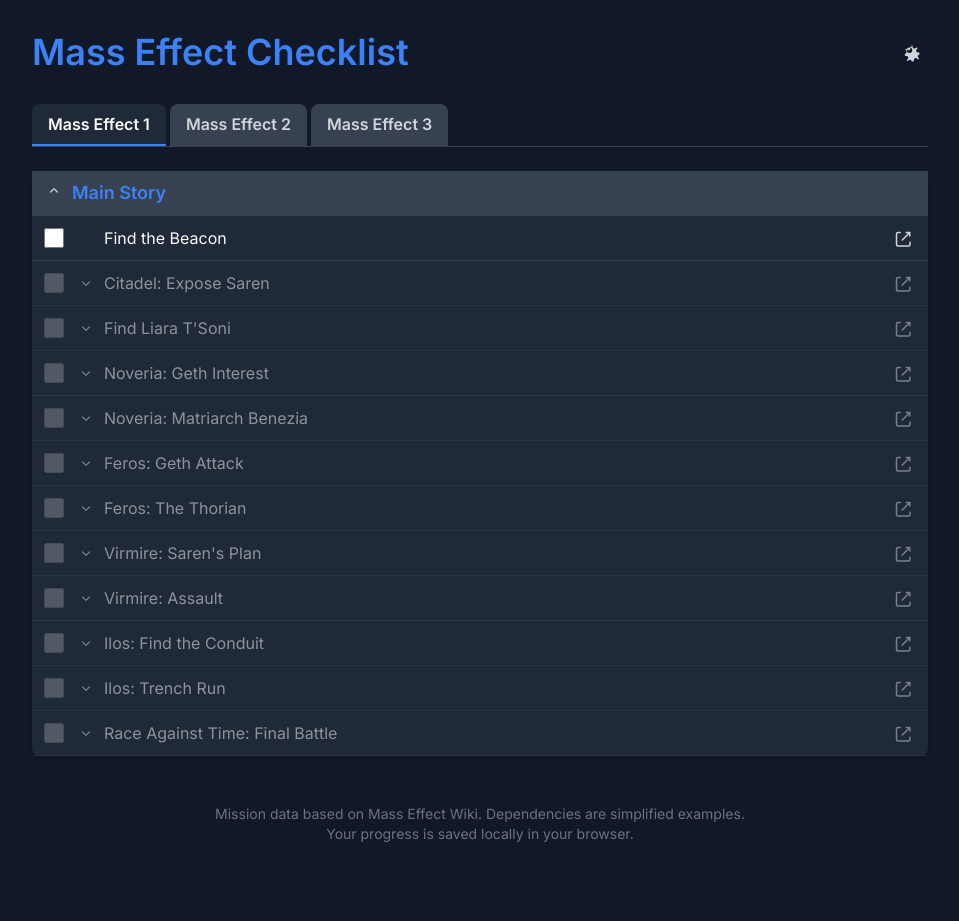
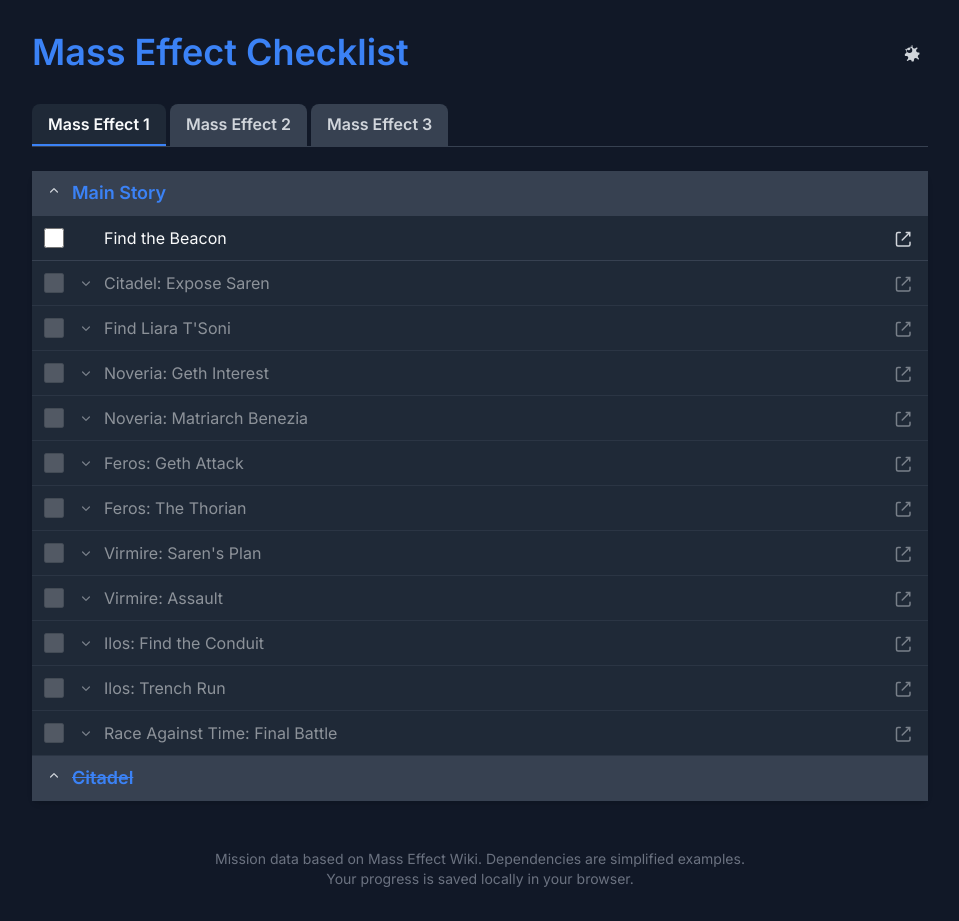
Before and after one commit to vlabensky/mass-effect-checklist, a Next.js app: page / in a window 1280 px wide. Shown: the whole page, without its empty margins (160-1119 px from the left). Before the commit the page ends 876 px from the top, so only its background shows below. Built offline with nearby package versions, Linux system fonts and the light colour scheme.

Commit message:
group_me1_citadel

```diff
--- a/src/app/behavior/missions/types.ts
+++ b/src/app/behavior/missions/types.ts
@@ -8,6 +8,7 @@
 
 export type SectionId =
   | 'me1_story'
+  | 'me1_citadel'
   | 'me2_plot'
   | 'me2_dossiers'
   | 'me2_citadel'
--- a/src/app/behavior/translations/types.ts
+++ b/src/app/behavior/translations/types.ts
@@ -37,6 +37,7 @@
   themeName_theme_me2: string;
   themeName_theme_me3: string;
   group_me1_story: string,
+  group_me1_citadel: string,
   group_me2_plot: string,
   group_me2_dossiers: string,
   group_me2_citadel: string,
--- a/src/app/resx/data/index.ts
+++ b/src/app/resx/data/index.ts
@@ -48,6 +48,7 @@
         id: 'me1_ilos',
         prerequisites: ['me1_virmire_assault'],
         wikiUrl: w('Ilos:_Find_the_Conduit'),
+        // TODO: additionalInfo - mark as point of no return
       }, {
         id: 'me1_ilos_trench_run',
         prerequisites: ['me1_ilos'],
@@ -57,6 +58,9 @@
         prerequisites: ['me1_ilos_trench_run'],
         wikiUrl: w('Race_Against_Time:_Final_Battle'),
       }],
+    }, {
+      id: 'me1_citadel',
+      missions: [],
     }],
   }, {
     id: 'me2',
--- a/src/app/resx/text/translations/_en.ts
+++ b/src/app/resx/text/translations/_en.ts
@@ -25,6 +25,7 @@
   themeName_theme_me2: "Mass Effect 2",
   themeName_theme_me3: "Mass Effect 3",
   group_me1_story: "Main Story",
+  group_me1_citadel: "Citadel",
   group_me2_plot: "Plot",
   group_me2_dossiers: "Dossiers",
   group_me2_citadel: "Citadel",
```
